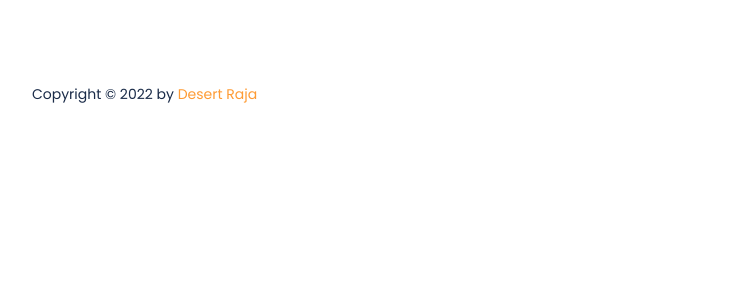
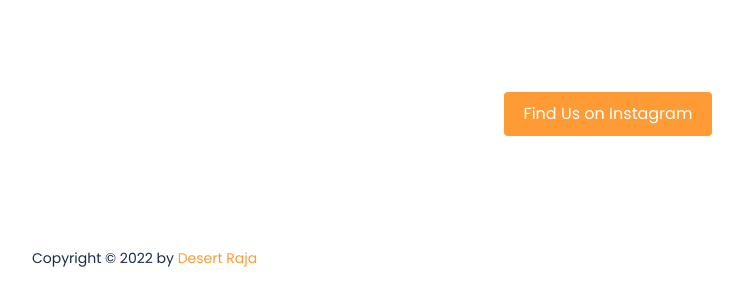
Before and after one commit to rifatptk/desert-raja, a Next.js app: page / in a window 1280 px wide. Shown: the part 2860-3160 px from the top of the page, without its empty margins (32-775 px from the left). Before the commit the page ends 2996 px from the top, so only its background shows below. Built offline with nearby package versions, Linux system fonts and the light colour scheme.

Commit message:
find us on instagram added

```diff
--- a/components/homepage/instagram/Instagram.jsx
+++ b/components/homepage/instagram/Instagram.jsx
@@ -34,6 +34,13 @@ const Instagram = () => {
           frameborder="0"
         />
       </div>
+      <div className="h-20"></div>
+      <a
+        className="bg-brand hover:bg-brand-orange rounded text-white px-[20px] py-[10px] my-10 w-fit mx-auto block"
+        href="https://www.instagram.com/desertraja/"
+      >
+        Find Us on Instagram
+      </a>
     </section>
   );
 };
```
